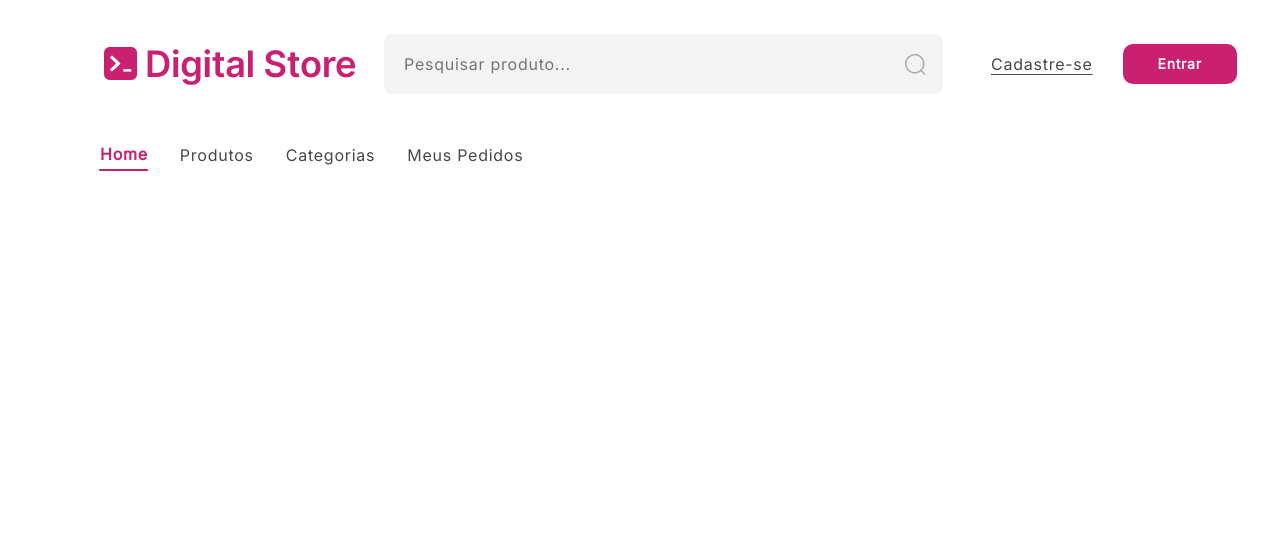
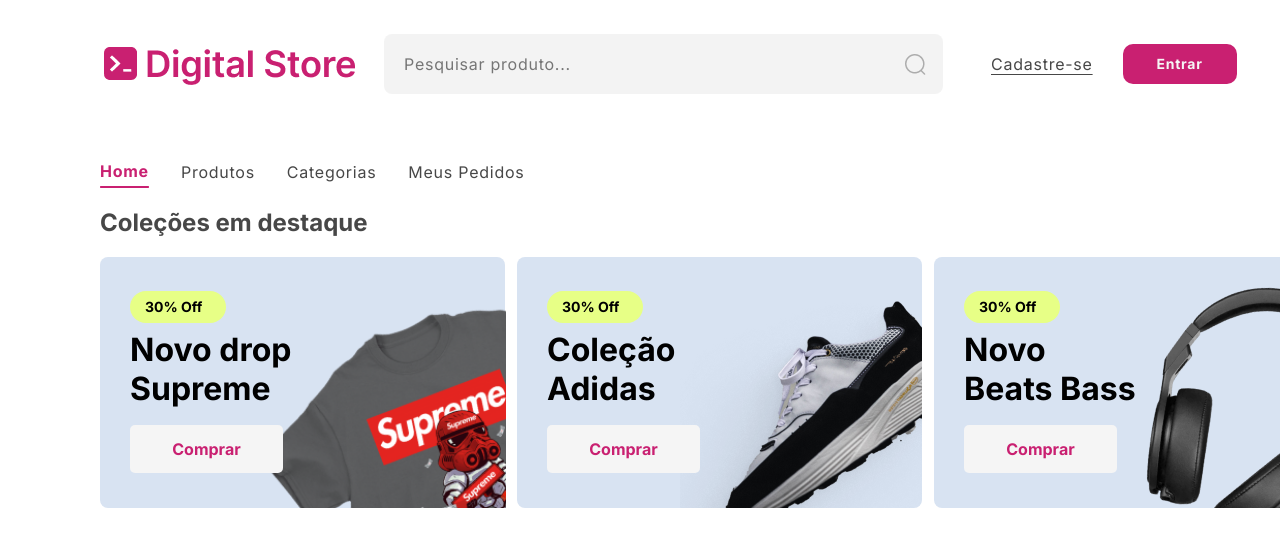
Before and after one commit to NotJunnin/CopyDripStore, a plain HTML site: page index.html in a window 1280 px wide. Shown: the top 546 px of the page. Drawn offline with Linux system fonts and the light colour scheme.

Commit message:
Commit 5 -Coleções em destaque

```diff
--- a/index.css
+++ b/index.css
@@ -4,7 +4,7 @@
     border: 0;
     outline: none;
     box-sizing: border-box;
-    font-family: Arial, Helvetica, sans-serif;
+    font-family: Inter;
 }
 
 body{
@@ -47,7 +47,6 @@ header form input{
 }
 
 #cadastre-se{
-    font-family: Inter;
     font-weight: 400;
     font-size: 16px;
     margin-top: 50px;
@@ -70,7 +69,6 @@ header button{
     margin-left: 30px;
     margin-top: 44px;
     line-height: 22px;
-    font-family: Inter;
     font-weight: 700;
     cursor: pointer;
     letter-spacing: 0.75px;
@@ -92,11 +90,9 @@ header button{
     width: 17px;
     height: 17px;
     border-radius: 25px;
-    font-family: Inter;
     font-weight: 700;
     text-align: center;
-    margin-top: 47px;
-    margin-left: -7px;
+    margin: 47px -7px;
     letter-spacing: 0.5px;
     cursor: pointer;
 }
@@ -120,7 +116,6 @@ nav{
 }
 
 #underhome span{
-    font-family: Inter;
     font-weight: 700;
     padding-left: 100px;
     color:#c92071;
@@ -134,6 +129,74 @@ nav{
 }
 
 nav p{
-    font-family: Inter;
     margin-bottom: 5px;
 }
+
+article h2{
+    color: #474747;
+    font-weight: 700;
+    margin-left: 100px;
+    margin-top: 20px;
+    font-size: 24px;
+}
+
+#cards_colecoes{
+    display:flex;
+    gap: 12px;
+}
+
+article > #cards_colecoes{
+    padding-left: 100px;
+}
+
+.cards_destaque{
+    display: flex;
+    background-color: #d8e3f2;
+    width: 405px;
+    height: 251px;
+    border-radius: 8px;
+    margin-top: 20px;
+}
+
+.cards_destaque .texto_cards_destaque{
+    display: flex;
+    flex-direction: column;
+}
+
+.cards_destaque .texto_cards_destaque p{
+    display: flex;
+    height: 32px;
+    width: 96px;
+    font-size: 14px;
+    font-weight: 700;
+    line-height: 22px;
+    background-color: #e7ff86;
+    border-radius: 29px;
+    padding: 5px 15px;
+    margin: 34px 30px;
+}
+
+.cards_destaque .texto_cards_destaque h1{
+    font-size: 32px;
+    font-weight: 700;
+    margin-top: -27px;
+    margin-left: 30px;
+    margin-right: -40px;
+}
+
+.cards_destaque .texto_cards_destaque button{
+    display: flex;
+    align-items: center;
+    justify-content: center;
+    position: absolute;
+    width: 153px;
+    height: 48px;
+    font-weight: 700;
+    font-size: 16px;
+    background-color: #f5f5f5;
+    color: #c92071;
+    border-radius: 5px;
+    margin-top: 168px;
+    margin-left: 30px;
+    cursor: pointer;
+}
--- a/index.html
+++ b/index.html
@@ -7,7 +7,7 @@
     <link rel="stylesheet" href="index.css">
     <link rel="preconnect" href="https://fonts.googleapis.com%22%3E/
     <link rel="preconnect" href="https://fonts.gstatic.com/" crossorigin>
-    <link href="https://fonts.googleapis.com/css2?family=Inter" rel="stylesheet">
+    <link href="https://fonts.googleapis.com/css2?family=Inter:wght@400;700&display=swap" rel="stylesheet">
 </head>
 <body>
     <header>
@@ -30,5 +30,34 @@
         <p>Categorias</p>
         <p>Meus Pedidos</p>
     </nav>
+    <article>
+        <h2>Coleções em destaque</h2>
+        <div id="cards_colecoes">
+            <div class="cards_destaque">
+                <div class="texto_cards_destaque">
+                <p>30% Off</p>
+                    <h1>Novo drop Supreme</h1>
+                        <button type="submit">Comprar</button>
+                </div>
+                            <img src="imagens/Camisa da Supreme.png" alt="Camisa da Supreme">
+            </div>
+            <div class="cards_destaque">
+                <div class="texto_cards_destaque">
+                <p>30% Off</p>
+                    <h1>Coleção Adidas</h1>
+                        <button type="submit">Comprar</button>
+                </div>
+                            <img src="imagens/Sapato da Adidas.png" alt="Sapato da Adidas">
+            </div>
+            <div class="cards_destaque">
+                <div class="texto_cards_destaque">
+                <p>30% Off</p>
+                    <h1>Novo <br> Beats Bass</h1>
+                        <button type="submit">Comprar</button>
+                    </div>
+                    <img src="imagens/Fone da Beats Bass.png" alt="Fone da Beats Bass">
+            </div>
+        </div>
+    </article>
 </body>
 </html>
```
Also changed, not shown: imagens/Camisa da Supreme.png (added), imagens/Fone da Beats Bass.png (added), imagens/Sapato da Adidas.png (added).
